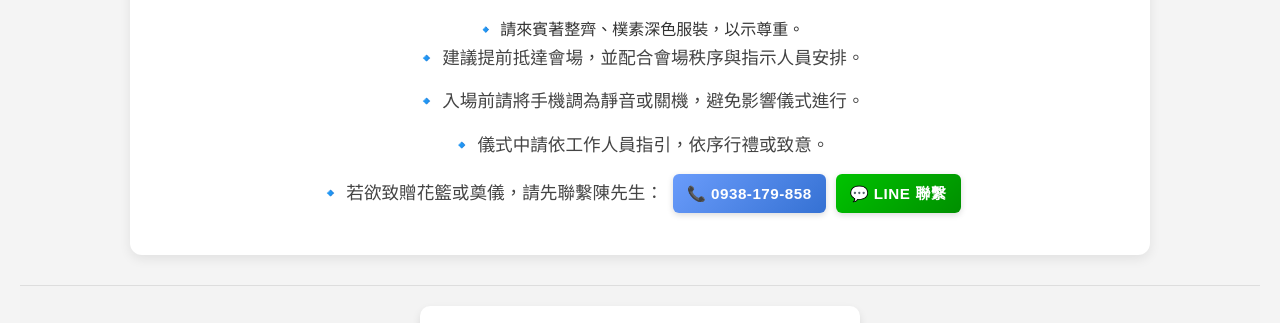
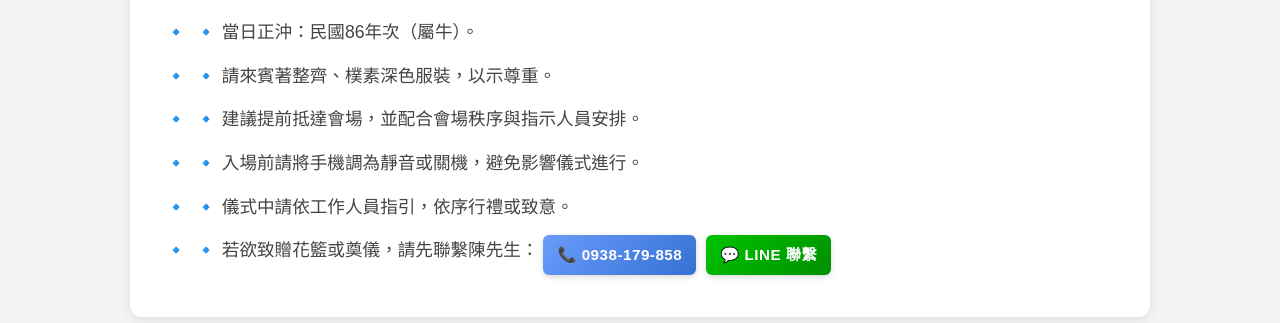
Before and after one commit to Shiangan/Li-Liao-Yue-e, a plain HTML site: page index.html in a window 1280 px wide. Shown: the part 6329-6652 px from the top of the page. Drawn offline with nearby package versions, Linux system fonts and the light colour scheme; a web font is replaced by a local one.

Commit message:
Update index.html

```diff
--- a/index.html
+++ b/index.html
@@ -1074,7 +1074,7 @@ document.addEventListener("DOMContentLoaded", function () {
   margin: 50px auto;
   max-width: 950px;
   box-shadow: 0 4px 12px rgba(0,0,0,0.1);
-  font-family: "Noto Sans TC", "微軟正黑體", sans-serif;
+  font-family: "Iansui", "Noto Sans TC", "微軟正黑體", sans-serif;
 }
 
 .section-title {
@@ -1267,12 +1267,13 @@ document.querySelectorAll(".gallery-img").forEach(img => {
     </div>
   </div>
 
-<!-- 🔹 參加喪禮注意事項（最完善進階版） -->
+<!-- 🔹 參加喪禮注意事項（符號對齊版） -->
 <section id="funeral-notice">
   <h4 class="notice-title">
     🕯️ 參加喪禮<br>國曆 2024.11.10
   </h4>
-  <ul class="notice-list"
+  <ul class="notice-list">
+    <li>🔹 當日正沖：民國86年次（屬牛）。</li>
     <li>🔹 請來賓著整齊、樸素深色服裝，以示尊重。</li>
     <li>🔹 建議提前抵達會場，並配合會場秩序與指示人員安排。</li>
     <li>🔹 入場前請將手機調為靜音或關機，避免影響儀式進行。</li>
@@ -1295,14 +1296,14 @@ document.querySelectorAll(".gallery-img").forEach(img => {
   max-width: 950px;
   margin: 30px auto;
   box-shadow: 0 4px 12px rgba(0,0,0,0.08);
-  font-family: "Iansui",  "Noto Sans TC", "微軟正黑體", sans-serif;
+  font-family: "Iansui", "Noto Sans TC", "微軟正黑體", sans-serif;
 }
 
 /* 標題 */
 #funeral-notice .notice-title {
   font-size: clamp(1.5rem, 2.2vw, 1.9rem);
   color: #2a2a2a;
-  text-align: center;
+  text-align: center; /* 標題居中 */
   margin-bottom: 20px;
   border-bottom: 2px solid #c49b57;
   padding-bottom: 6px;
@@ -1322,7 +1323,20 @@ document.querySelectorAll(".gallery-img").forEach(img => {
   color: #444444;
   line-height: 1.8;
   margin-bottom: 12px;
-  display: block;        /* 每一條完整呈現 */
+
+  display: flex;           /* 使用 flex 讓符號對齊 */
+  align-items: flex-start;
+}
+
+#funeral-notice .notice-list li::before {
+  content: "🔹";
+  margin-right: 8px;       /* 符號和文字間距 */
+  flex-shrink: 0;          /* 符號不縮小 */
+}
+
+/* 去掉原本列表符號 */
+#funeral-notice .notice-list li {
+  list-style: none;
 }
 
 /* 聯絡方式按鈕 */
```
